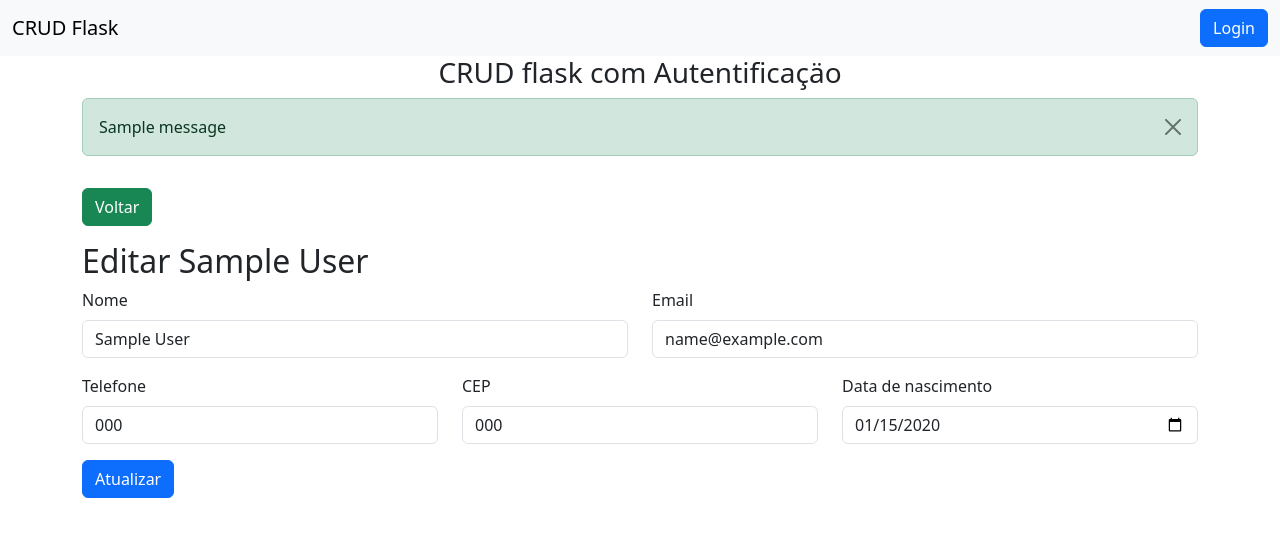
After one commit to Diego0liver/curdFlaskPython, a Flask app: page /editUser/1 in a window 1280 px wide. The commit adds this page. Shown: the top 537 px of the page. Run offline with Flask 3, Linux system fonts and the light colour scheme; tables that the repository leaves empty hold one stand-in row (values such as "Sample post"); one stand-in notice (Sample message) is shown.

Commit message:
crud-completo

```diff
--- a/app/__init__.py
+++ b/app/__init__.py
@@ -5,7 +5,7 @@ from .routes import configure_routes
 def create_app():
     app = Flask(__name__)
     app.config.from_object('app.config.Config')
-
+    app.config['SECRET_KEY'] = '123456'
     init_db(app)
     configure_routes(app)
 
--- a/app/config.py
+++ b/app/config.py
@@ -1,9 +1,3 @@
-class Config:
-    MYSQL_HOST = 'localhost'
-    MYSQL_USER = 'root'
-    MYSQL_PASSWORD = ''
-    MYSQL_DB = 'flaskCrud'
-
 
 class Config:
     SQLALCHEMY_DATABASE_URI = 'mysql+mysqlconnector://root:''@localhost/flaskCrud'
--- a/app/models.py
+++ b/app/models.py
@@ -6,6 +6,9 @@ class User(db.Model):
     id = db.Column(db.Integer, primary_key=True)
     nome = db.Column(db.String(50), nullable=False)
     email = db.Column(db.String(100), nullable=False)
+    telefone = db.Column(db.String(50), nullable=False)
+    cep = db.Column(db.String(100), nullable=False)
+    dataNascimento = db.Column(db.Date, nullable=True)
 
     def __repr__(self):
         return f'<User {self.nome}>'
--- a/app/routes.py
+++ b/app/routes.py
@@ -7,18 +7,17 @@ def configure_routes(app: Flask):
         users = User.query.all()
         return render_template('index.html', users=users)
 
-    #@app.route('/usuario/<id>')
-    #def form(id):
-    #    userById = User.query.filter_by(id=id)
-
     @app.route('/novoUser', methods=['GET', 'POST'])
     def novoUser():
         if request.method == 'POST':
             nome = request.form['nome']
             email = request.form['email']
+            telefone = request.form['telefone']
+            cep = request.form['cep']
+            dataNascimento = request.form['dataNascimento']
 
             try:
-                new_user = User(nome=nome, email=email)
+                new_user = User(nome=nome, email=email, telefone=telefone, cep=cep, dataNascimento=dataNascimento)
                 db.session.add(new_user)
                 db.session.commit()
                 flash('Usuario criado com sucesso', 'success')
@@ -29,3 +28,44 @@ def configure_routes(app: Flask):
                 flash(f'Erro ao criar usuario: {str(e)}', 'danger')
 
         return render_template('form.html')
+
+    @app.route('/deleteUser/<int:id>')
+    def deleteUser(id):
+        userById = User.query.get_or_404(id)
+        try:
+            db.session.delete(userById)
+            db.session.commit()
+            flash('Usuario deletado com sucesso', 'success')
+            return redirect(url_for('index'))
+        except Exception as e:
+            print(e)
+            db.session.rollback()
+            flash(f'Erro ao deletar usuario: {str(e)}', 'danger')
+            return redirect(url_for('index'))
+
+    @app.route('/editUser/<int:id>', methods=['GET', 'POST'])
+    def editUser(id):
+        userById = User.query.get_or_404(id)
+        if request.method == 'POST':
+            try:
+                userById.nome = request.form['nome']
+                userById.email = request.form['email']
+                userById.telefone = request.form['telefone']
+                userById.cep = request.form['cep']
+                userById.dataNascimento = request.form['dataNascimento']
+                db.session.commit()
+                flash('Usuario atualizado com sucesso', 'success')
+                return redirect(url_for('editUser', id=userById.id))
+            except Exception as e:
+                db.session.rollback()
+                flash(f'Erro ao deletar usuario: {str(e)}', 'danger')
+                print(e)
+                return redirect(url_for('editUser', id=userById.id))
+
+        return render_template('formEdit.html', userById=userById)
+
+    @app.route('/detalhes/<int:id>')
+    def detalhes(id):
+        userById = User.query.get_or_404(id)
+
+        return render_template('detalhes.html', userById=userById)
--- /dev/null
+++ b/app/templates/formEdit.html
@@ -0,0 +1,48 @@
+{% extends 'layout.html' %}
+
+{% block content %}
+    <div class="container">
+        {% with messages = get_flashed_messages(with_categories=True) %}
+            {% if messages %}
+                {% for category, message in messages %}
+                    <div class="alert alert-{{category}} alert-dismissible fade show" role="alert">
+                        {{ message }}
+                        <button type="button" class="btn-close" data-bs-dismiss="alert" aria-label="Close"></button>
+                    </div>
+                {% endfor %}
+            {% endif %}
+        {% endwith %}
+        <a href="/"><button class="btn btn-success mt-3 mb-3">Voltar</button></a>
+        <h2>Editar {{userById.nome}}</h2>
+        <form method="POST" action="/editUser/{{userById.id}}">
+            <div class="row">
+                <div class="col-md-6">
+                    <div class="mb-3">
+                        <label for="exampleInputEmail1" class="form-label">Nome</label>
+                        <input name="nome" type="text" class="form-control" value="{{userById.nome}}" id="exampleInputEmail1" aria-describedby="emailHelp">
+                    </div>
+                </div>
+                <div class="col-md-6">
+                    <div class="mb-3">
+                        <label for="exampleInputPassword1" class="form-label">Email</label>
+                        <input name="email" type="email" value="{{userById.email}}" class="form-control" id="exampleInputPassword1">
+                    </div>
+                </div>
+            </div>
+            <div class="row">
+                <div class="col-md-4">
+                    <label for="exampleInputEmail1" class="form-label">Telefone</label>
+                    <input name="telefone" type="text" value="{{userById.telefone}}" class="form-control" id="exampleInputEmail1" aria-describedby="emailHelp">
+                </div>
+                <div class="col-md-4">
+                    <label for="exampleInputEmail1" class="form-label">CEP</label>
+                    <input name="cep" type="text" value="{{userById.cep}}" class="form-control" id="exampleInputEmail1" aria-describedby="emailHelp">
+                </div>
+                <div class="col-md-4">
+                    <label for="exampleInputEmail1" class="form-label">Data de nascimento</label>
+                    <input name="dataNascimento" value="{{userById.dataNascimento}}" type="date" class="form-control" id="exampleInputEmail1" aria-describedby="emailHelp">
+                </div>
+            </div>
+            <button type="submit" class="btn btn-primary mt-3">Atualizar</button>
+        </form>
+{% endblock %}
--- /dev/null
+++ b/app/templates/layout.html
@@ -0,0 +1,54 @@
+<!DOCTYPE html>
+<html lang="en">
+<head>
+    <meta charset="UTF-8">
+    <meta name="viewport" content="width=device-width, initial-scale=1.0">
+    <title>CRUD com Flask</title>
+    <link href="https://cdn.jsdelivr.net/npm/bootstrap@5.3.3/dist/css/bootstrap.min.css" rel="stylesheet" integrity="sha384-QWTKZyjpPEjISv5WaRU9OFeRpok6YctnYmDr5pNlyT2bRjXh0JMhjY6hW+ALEwIH" crossorigin="anonymous">
+</head>
+<body>
+    <nav class="navbar navbar-light bg-light">
+        <div class="container-fluid">
+            <a class="navbar-brand">CRUD Flask</a>
+            <button type="button" class="btn btn-primary" data-bs-toggle="modal" data-bs-target="#staticBackdrop">
+                Login
+            </button>
+            <!-- Modal de login -->
+            <div class="modal fade" id="staticBackdrop" data-bs-backdrop="static" data-bs-keyboard="false" tabindex="-1" aria-labelledby="staticBackdropLabel" aria-hidden="true">
+                <div class="modal-dialog">
+                    <div class="modal-content">
+                        <div class="modal-header">
+                            <h5 class="modal-title" id="staticBackdropLabel">Adiciona seus credenciais</h5>
+                            <button type="button" class="btn-close" data-bs-dismiss="modal" aria-label="Close"></button>
+                        </div>
+                            <div class="modal-body">
+                                <form>
+                                    <div class="mb-3">
+                                        <label for="exampleInputEmail1" class="form-label">Email</label>
+                                        <input type="email" class="form-control" id="exampleInputEmail1" aria-describedby="emailHelp">
+                                    </div>
+                                    <div class="mb-3">
+                                        <label for="exampleInputPassword1" class="form-label">Senha</label>
+                                        <input type="password" class="form-control" id="exampleInputPassword1">
+                                    </div>
+                                    <button type="submit" class="btn btn-primary">Logar</button>
+                                </form>
+                            </div>
+                        <div class="modal-footer">
+                            <button type="button" class="btn btn-secondary" data-bs-dismiss="modal">Fechar</button>
+                        </div>
+                    </div>
+                </div>
+            </div>
+        </div>
+    </nav>
+    <div class="text-center">
+        <h3>CRUD flask com Autentificaçäo</h3>
+    </div>
+    {% block content %}
+    {% endblock %}
+
+<!-- Bootstrap JavaScript -->
+<script src="https://cdn.jsdelivr.net/npm/bootstrap@5.3.3/dist/js/bootstrap.bundle.min.js" integrity="sha384-YvpcrYf0tY3lHB60NNkmXc5s9fDVZLESaAA55NDzOxhy9GkcIdslK1eN7N6jIeHz" crossorigin="anonymous"></script>
+</body>
+</html>
```
Also changed, not shown: app/templates/detalhes.html (added, +15 -0 lines), app/templates/form.html (+26 -14 lines), app/templates/index.html (+27 -16 lines).
